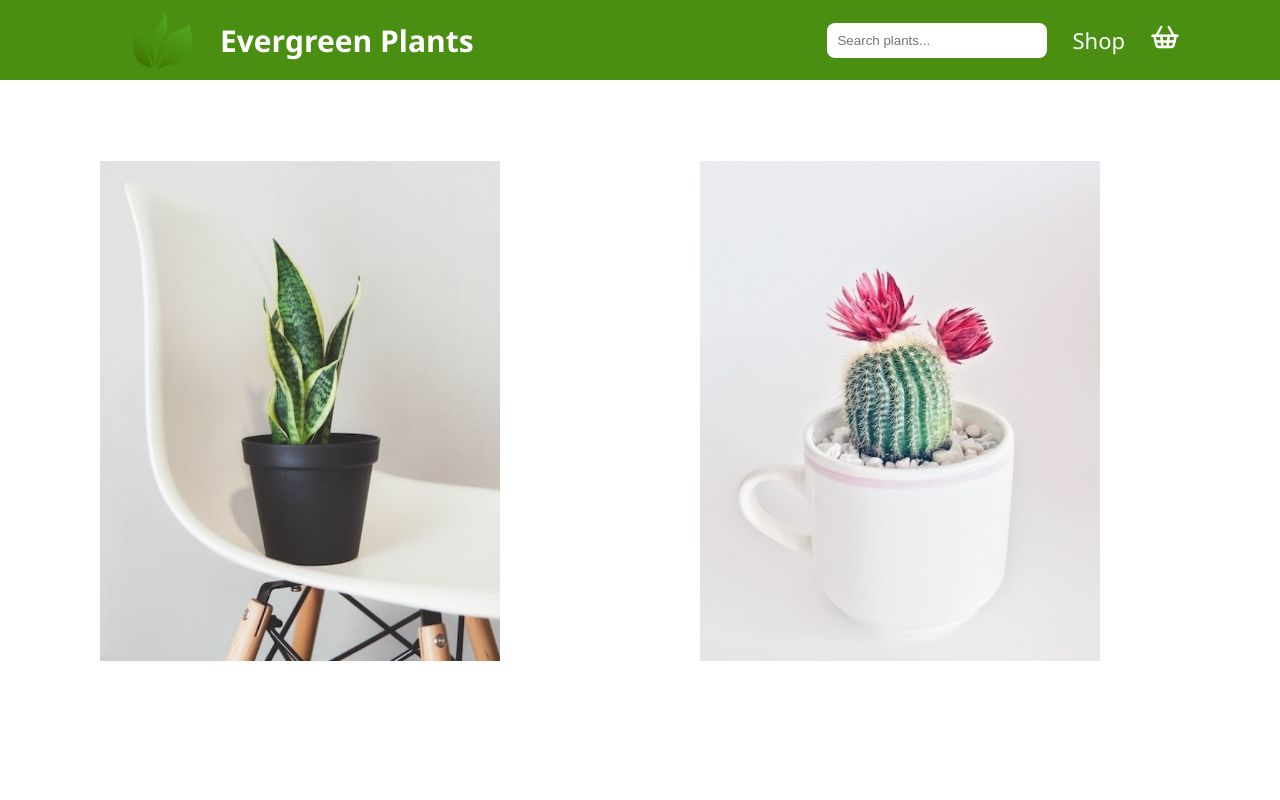
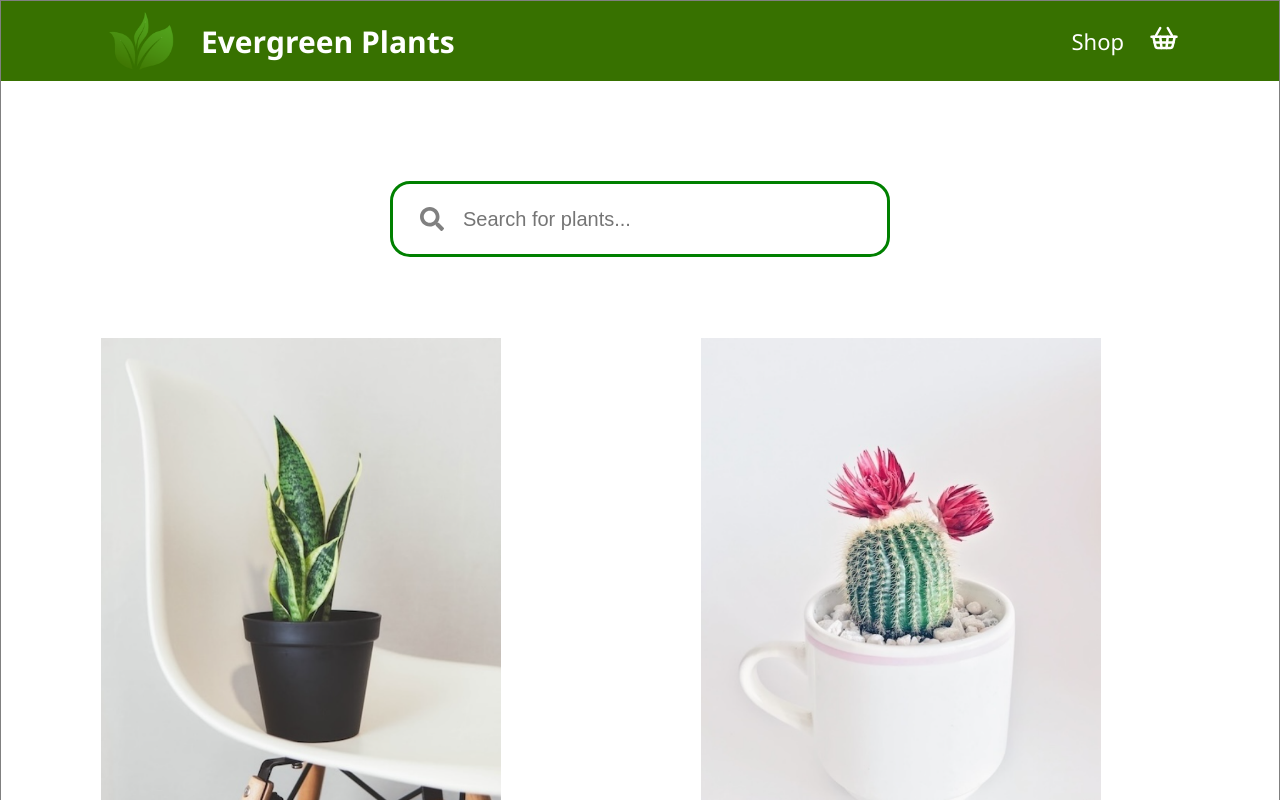
Before and after one commit to Laleh-S/houseplant-store, a React (Create React App) app: page / in a window 1280 px wide. Shown: the top 800 px of the page. Built offline with nearby package versions, Linux system fonts and the light colour scheme.

Commit message:
moved searchbar to the shop component

```diff
--- a/src/App.css
+++ b/src/App.css
@@ -3,9 +3,11 @@
         height: auto;
         min-height: 100vh;
         font-family: "Segoe UI", Tahoma, Geneva, Verdana, sans-serif;
+
     }
 
     body {
         padding: 0;
         margin: 0;
+        border: 1px solid gray;
     }
--- a/src/components/Navbar.css
+++ b/src/components/Navbar.css
@@ -56,12 +56,6 @@
     align-items: center;
 }
 
-.input-group .search {
-    width: 200px;
-    border: 0px;
-    padding: 10px;
-    border-radius: 8px;
-}
 
 .input-group .search:focus {
     outline: none;
--- a/src/components/Navbar.js
+++ b/src/components/Navbar.js
@@ -1,29 +1,18 @@
-import React, { useContext } from "react";
-import { ShopContext } from "../context/shop-context";
+import React from "react";
 import { Link } from "react-router-dom"
 import { LuShoppingBasket } from "react-icons/lu";
-import { AiOutlineSearch } from "react-icons/ai"; // Adding the search icon
 import "./Navbar.css"
 
+
+
 function Navbar() {
-    const { searchQuery, setSearchQuery,  } = useContext(ShopContext);
-
     return (
         <div className="Navbar">
-            <div className="center-content">
                 <div className="page-title">
                     <img src="/logo512.png" alt="logo" width={80}  />
                     <Link to="/"> <h1>Evergreen Plants</h1> </Link>
                 </div>
-            </div>
             <div className="input-group">
-                <input
-                    type="text"
-                    value={searchQuery}
-                    onChange={e => setSearchQuery(e.target.value)}
-                    placeholder="Search plants..."
-                    className="search"
-                />
                 <div className="links">
                     <Link to="/"> Shop </Link>
                     <Link to="/cart"> <LuShoppingBasket  size={30}/></Link>
--- /dev/null
+++ b/src/components/Searchbar.js
@@ -0,0 +1,24 @@
+import React, { useContext } from "react";
+import { ShopContext } from "../context/shop-context";
+import { FaSearch } from "react-icons/fa";
+
+function Searchbar() {
+    const { searchQuery, setSearchQuery } = useContext(ShopContext);
+
+
+
+    return (
+        <div className="search-container">
+            <FaSearch className="search-icon" />
+            <input
+                type="text"
+                value={searchQuery}
+                onChange={(e) => setSearchQuery(e.target.value)}
+                placeholder="Search for plants..."
+                className="search-input"
+            />
+        </div>
+    );
+}
+
+export default Searchbar;
--- a/src/context/shop-context.js
+++ b/src/context/shop-context.js
@@ -1,43 +1,41 @@
 // Here is where i defined all of the states and anything related to logic that need to be accessed anywhere in the project.
-// I can use the states created here in my Shop and my Cart
+// I can use the states created here in my Shop and my Cart.
 
-import React, { createContext, useState } from "react";
+// The cartItems state:
+// Is an object with a key=id of each plant. so for any ids we provide how many items are currently in the cart.
+// initially all item's value would be 0, but if we want to add a product with certain id to cart, then that particular
+// id's value will change to 1 and if we add more it will change to 2 and so on
+
+import React, { createContext, useState, useEffect  } from "react";
 import { allPlants } from "../allPlants";
 
 
 export const ShopContext = createContext(null);
 
 // ◈◈◈◈◈◈◈◈◈◈◈◈◈◈◈◈◈◈◈◈ Function to represent the initial state of our shopping cart .◈◈◈◈◈◈◈◈◈◈◈◈◈◈◈◈◈◈◈◈
-// Creating an object with ids of allPlants equal to number of plants in the cart.
+
 function defaultCart () {
+    // Looping through allPlants and assigns a key-value pair to the cart object, where key is the plant id and value set to 0;
     let cart = {};
-    // Loop through allPlants and assigns a key-value pair to the cart object, where key is the plant id and value set to 0;
     for(let i = 1; i < allPlants.length + 1; i++) {  // <- setting i = 1 because ids start with 1 not 0
         cart[i] = 0; // storing a value of 0 for each plant, because when the app first starts running there is 0 item in the shopping card.
     }
     return cart;
 };
 
+function ShopContextProvider(props) {  // <- provider for shopContext
+    const [cartItems, setCartItems] = useState(defaultCart()); // setting "defaultCart()" object above as our default value.
+    const [searchQuery, setSearchQuery] = useState(""); // State for search functionality
+    const [searchResults, setSearchResults] = useState([]);
 
-function ShopContextProvider(props) {  // <- provider for shopContext
-    // Our state is an object with a key=id of each plant. so for any ids we provide how many items are currently in the cart.
-    // initially all item's value would be 0, but if we want to add a product with certain id to cart, then that particular
-    // id's value will change to 1 and if we add more it will change to 2 and so on
-    const [cartItems, setCartItems] = useState(defaultCart()); // setting "defaultCart()" object above as our default value.
-
-    // State for search functionality
-    const [searchQuery, setSearchQuery] = useState("");
-
-
-     // ◈◈◈◈◈◈◈◈◈◈◈◈◈◈◈◈◈◈◈◈ Get Total Cart Amount ◈◈◈◈◈◈◈◈◈◈◈◈◈◈◈◈◈◈◈◈
-        function totalCartAmount(){
+    // ◈◈◈◈◈◈◈◈◈◈◈◈◈◈◈◈◈◈◈◈ Get Total Cart Amount ◈◈◈◈◈◈◈◈◈◈◈◈◈◈◈◈◈◈◈◈
+    function totalCartAmount(){
         let totalAmount = 0;
         for (let item in cartItems) {
             if (cartItems[item] > 0) {
                 let itemInfo = allPlants.find((plant) => plant.id === Number(item))
                 totalAmount += cartItems[item] * itemInfo.price
             }
-
         }
         return totalAmount
     };
@@ -55,7 +53,7 @@ function ShopContextProvider(props) {  // <- provider for shopContext
 
 
     // ◈◈◈◈◈◈◈◈◈◈◈◈◈◈◈◈◈◈◈◈ Remove items From Cart Function ◈◈◈◈◈◈◈◈◈◈◈◈◈◈◈◈◈◈◈◈
-     function removeFromCart(itemId) { // The id of the item we want to remove from cart
+    function removeFromCart(itemId) { // The id of the item we want to remove from cart
         setCartItems(prev => {
             const updatedCart = { ...prev };
             const currentItemCount = updatedCart[itemId] || 0;
@@ -71,13 +69,14 @@ function ShopContextProvider(props) {  // <- provider for shopContext
 
 
     const contextValue = {
-        cartItems, // Pass in everything we need to access outside this file.
+        cartItems, // Passing in everything we need to access outside this file.
         addToCart,
         removeFromCart,
         updateItemInCart,
         totalCartAmount,
         searchQuery,
         setSearchQuery,
+        searchResults,
         }
     console.log(cartItems)
 
--- a/src/pages/plantDetail.js
+++ b/src/pages/plantDetail.js
@@ -7,10 +7,11 @@ import "./plantDetail.css";
 function PlantDetail() {
     // useParams() allows access to parts of URL (like IDs) inside our component. we set up the path="/plant/:id" path in App.js
     const { id } = useParams();
-    const { addToCart, cartItems } = useContext(ShopContext);
+    const { addToCart, cartItems, filteredPlants} = useContext(ShopContext);
 
+    // Find the plant in the filteredPlants array
     const plant = allPlants.find((plant) => plant.id === parseInt(id));
-    if (!plant) {
+    if (!plant ) {
         return <div>Plant not found</div>;
     }
 
--- a/src/pages/shop.css
+++ b/src/pages/shop.css
@@ -6,7 +6,6 @@
     place-items: center;
     margin-top: 50px;
 }
-
 
 
 .plant {
@@ -36,3 +35,39 @@
 .plant:hover .plant-name {
     opacity: 1;
 }
+
+.shop {
+    display: flex;
+    justify-content: center; /* Horizontal centering */
+    align-items: center; /* Vertical centering */
+    flex-direction: column; /* To stack the search bar on top of the plants */
+}
+
+.search-container {
+    display: flex;
+    align-items: center;
+    position: relative;
+    width: 500px;
+    margin-top: 100px;
+}
+
+.search-icon {
+    position: absolute;
+    left: 10px;
+    color: gray;
+    font-size: 1.5rem;
+    padding-left: 20px;
+}
+
+.search-input {
+    flex: 1;
+    height: 50px;
+    padding: 10px 10px 10px 70px;
+    border-radius: 20px;
+    font-size: 20px;
+    border: 3px solid green;
+}
+
+*:focus {
+    outline: none;
+}
--- a/src/pages/shop.js
+++ b/src/pages/shop.js
@@ -3,17 +3,20 @@ import { ShopContext } from "../context/shop-context";
 import { Link } from "react-router-dom";
 import { allPlants } from "../allPlants";
 import "./shop.css";
+import Searchbar from '../components/Searchbar';
+
 
 function Shop() {
-    const { searchQuery, setSearchQuery } = useContext(ShopContext);
+    const { searchQuery, setSearchQuery,} = useContext(ShopContext);
     // Function to filter plants based on the search query
 
     const filteredPlants = allPlants.filter(plant =>
-        plant.plantName.toLowerCase().includes(searchQuery.toLowerCase())
+        plant.plantName && plant.plantName.toLowerCase().includes(searchQuery.toLowerCase())
     );
 
     return (
         <div className="shop">
+            <Searchbar />
             <div className="plants">
                 {filteredPlants.map((plant)=> {
                     const { id, plantImage, plantName } = plant;
```
